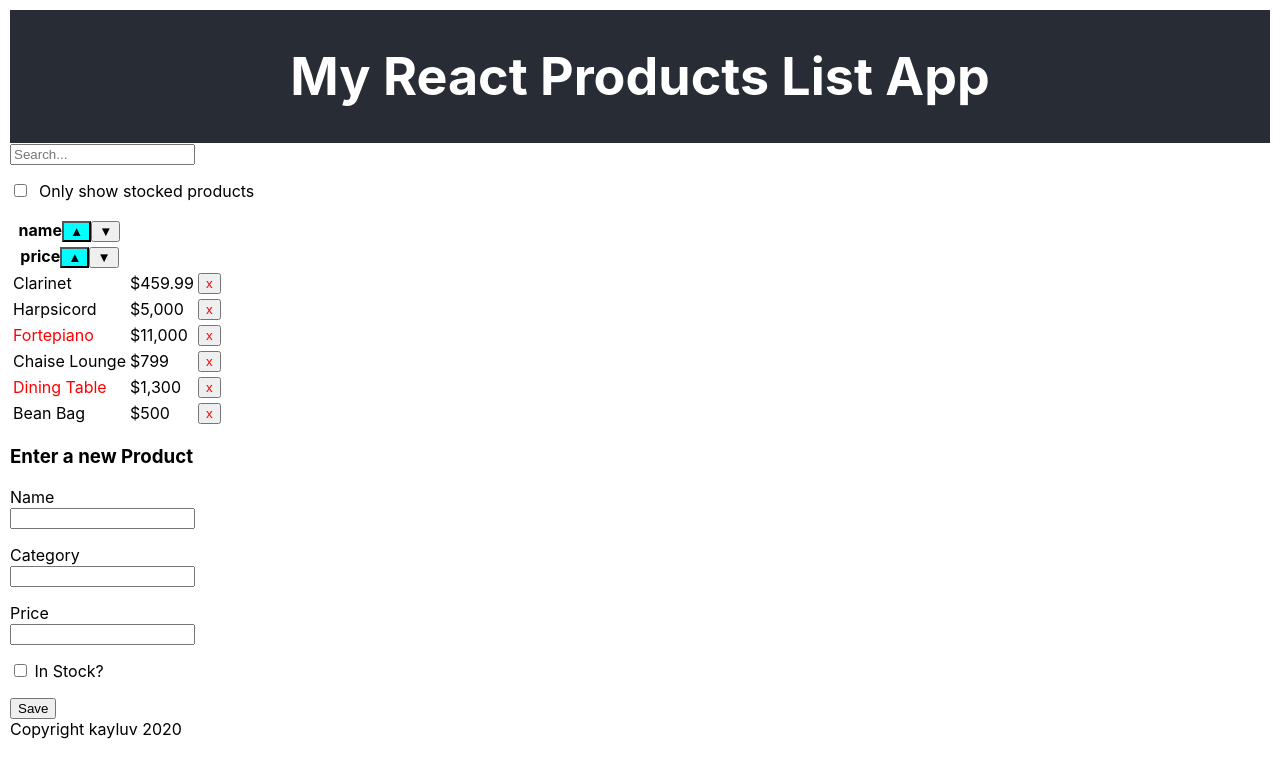
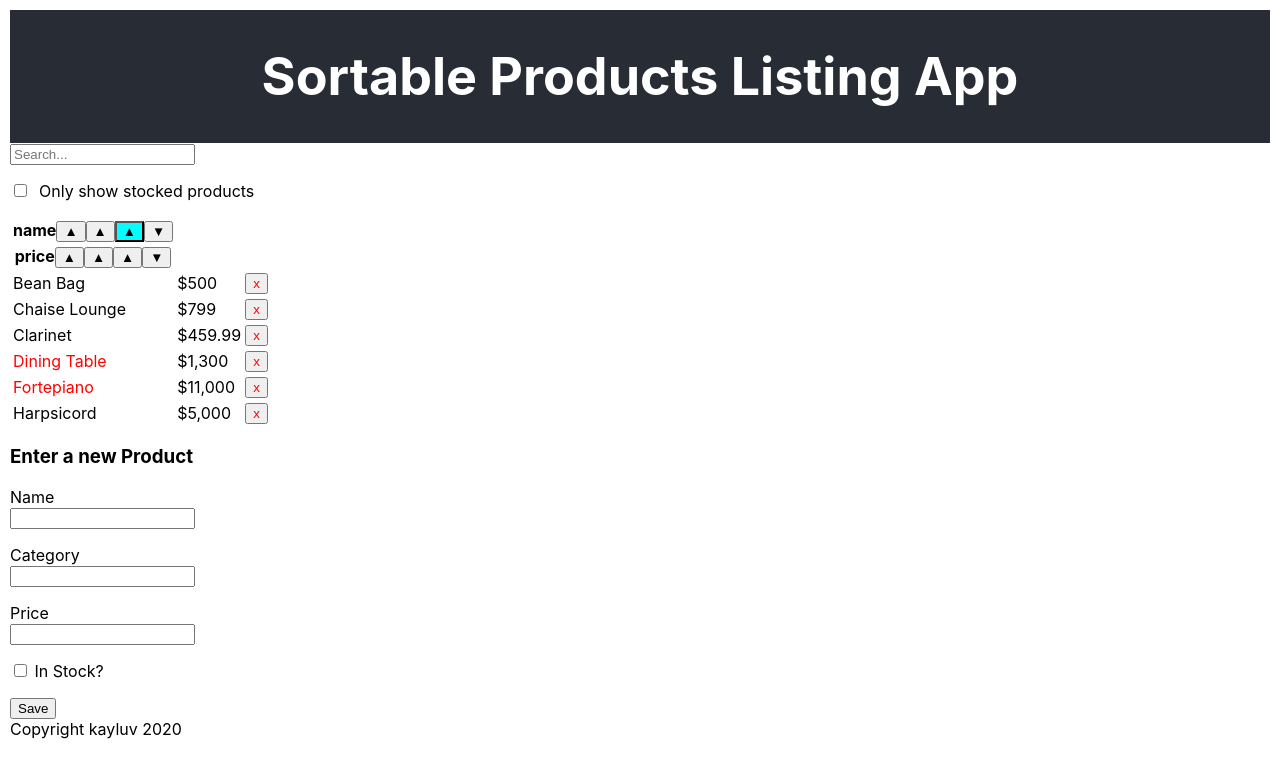
Before and after one commit to dejimania/service-list-app, a React (Create React App) app: page / in a window 1280 px wide. Shown: the top 778 px of the page. Built offline with nearby package versions, Linux system fonts and the light colour scheme.

Commit message:
setup state for components

```diff
--- a/public/index.html
+++ b/public/index.html
@@ -24,7 +24,7 @@
       work correctly both with client-side routing and a non-root public URL.
       Learn how to configure a non-root public URL by running `npm run build`.
     -->
-    <title>React App</title>
+    <title>Product List App</title>
   </head>
   <body>
     <noscript>You need to enable JavaScript to run this app.</noscript>
--- a/src/App.js
+++ b/src/App.js
@@ -15,7 +15,7 @@
         <header className="App-header">
           {/* <img src={logo} className="App-logo" alt="logo" /> */}
           <h1>
-            My React Products List App
+            Sortable Products Listing App
           </h1>
           {/* <a
             className="App-link"
--- a/src/Filters.js
+++ b/src/Filters.js
@@ -4,9 +4,10 @@
   render(){
     return(
       <form>
-        <input type="text" placeholder="Search..." />
+        <input type="text" placeholder="Search..." value={this.props.filterText}/>
         <p>
-          <input type="checkbox" />&nbsp; Only show stocked products
+          <input type="checkbox" checked={this.props.inStockOnly}/>
+          &nbsp; Only show stocked products
         </p>
       </form>
     );
--- a/src/ProductTable.js
+++ b/src/ProductTable.js
@@ -4,26 +4,69 @@
 
 
 class ProductTable extends React.Component {
+  constructor(props) {
+    super(props);
+    this.sortByKeyAndOrder = this.sortByKeyAndOrder.bind(this);
+    this.sortProducts = this.sortProducts.bind(this);
+    this.state = {
+      sort: {
+        column: 'name',
+        direction: 'desc'
+      }
+    };
+  }
+
+  sortByKeyAndOrder(objectA, objectB) {
+    let isDesc = this.state.sort.direction === 'desc' ? 1 : -1;
+    let [a, b] = [objectA[this.state.sort.column], objectB[this.state.sort.column]];
+
+    if(this.state.sort.column === 'price'){
+      [a, b] = [a, b].map((value) => parseFloat(value.replace(/[^\d\.]/g, ''), 10));
+    }
+
+    if(a > b) {
+      return 1 * isDesc;
+    }else if(a < b) {
+      return -1 * isDesc;
+    }
+
+    return 0;
+  }
+
+  sortProducts() {
+    let productsAsArray = Object.keys(this.props.products).map((pid) =>
+      this.props.products[pid]
+    );
+    return productsAsArray.sort(this.sortByKeyAndOrder);
+  }
+
   render() {
-    let productsAsArray = Object.keys(this.props.products).map((pid) =>
-      this.props.products[pid]);
+    // let productsAsArray = Object.keys(this.props.products).map((pid) =>
+    //   this.props.products[pid]);
 
     let rows = [];
 
-    productsAsArray.forEach((product) => {
-      rows.push(
-        <ProductRow products={product} key={product.id}></ProductRow>
-      );
+    this.sortProducts().forEach((product) => {
+      if(product.name.indexOf(this.props.filterText) === 1 ||
+        (!product.stocked && this.props.isStockOnly)) {
+          return;
+        }
+      rows.push(<ProductRow products={product} key={product.id}></ProductRow>);
     });
+
     return (
       <div>
         <table>
           <thead>
             <tr>
-              <ProductTableHeader column="name"></ProductTableHeader>
+              <ProductTableHeader
+              currentSort={this.state.sort}
+              column="name"></ProductTableHeader>
             </tr>
             <tr>
-              <ProductTableHeader column="price"></ProductTableHeader>
+              <ProductTableHeader
+              currentSort={this.state.sort}
+              column="price"></ProductTableHeader>
             </tr>
           </thead>
           <tbody>{rows}</tbody>
--- a/src/ProductTableHeader.js
+++ b/src/ProductTableHeader.js
@@ -5,10 +5,15 @@
 
 class ProductTableHeader extends React.Component {
   render() {
+    let currentSort = this.props.currentSort.column === this.props.column ?
+      this.props.currentSort.direction : false;
     return (
       <th>
         {this.props.column}
-        <button className="ProductTableHeader-current">&#x25B2;</button>
+        <button className={currentSort === 'asc' ? 'ProductTableHeader-current' : ''}>&#x25B2;</button>
+        <button>&#x25B2;</button>
+
+        <button className={currentSort === 'desc' ? 'ProductTableHeader-current' : ''}>&#x25B2;</button>
         <button>&#x25BC;</button>
       </th>
     );
--- a/src/Products.js
+++ b/src/Products.js
@@ -18,12 +18,24 @@
 class Products extends React.Component {
   constructor(props) {
     super(props);
+    this.state = {
+      filterText: '',
+      inStockOnly: false,
+      products: PRODUCTS,
+    };
   }
   render() {
     return (
       <div>
-        <Filters ></Filters>
-        <ProductTable products={PRODUCTS}></ProductTable>
+        <Filters
+        filterText={this.state.filterText}
+        inStockOnly={this.state.inStockOnly}>
+        </Filters>
+        <ProductTable
+        products={this.state.products}
+        filterText={this.state.filterText}
+        inStockOnly={this.state.inStockOnly}>
+        </ProductTable>
         <ProductForm ></ProductForm>
       </div>
     );
```
